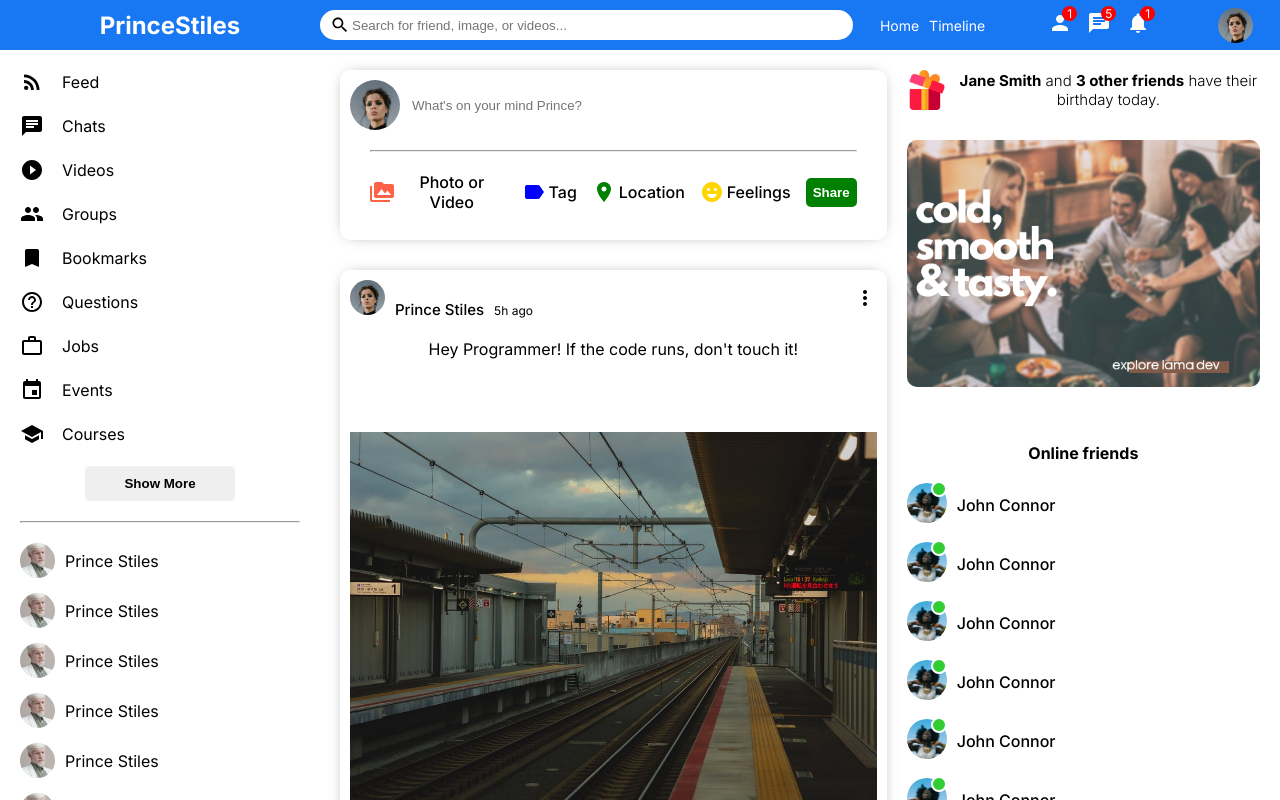
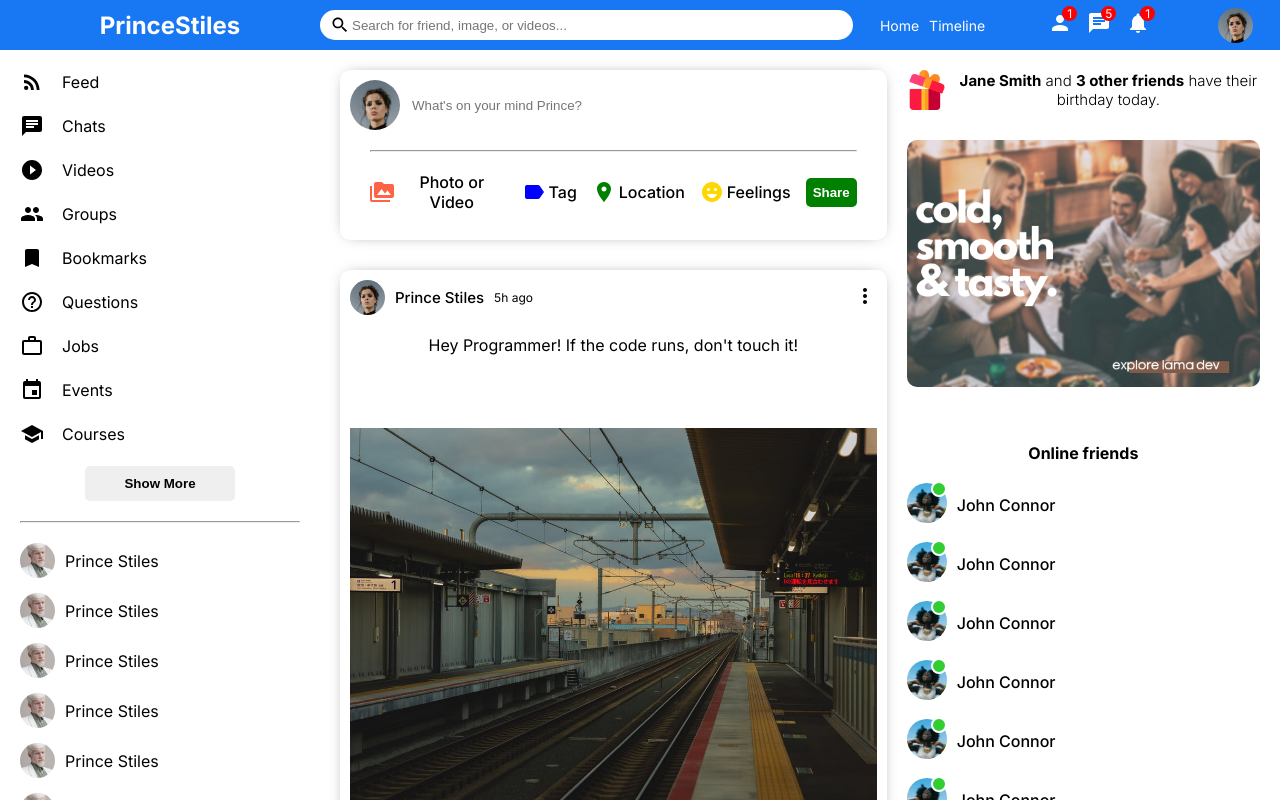
Before and after one commit to PrinceStiles/social-media-react-app, a React (Create React App) app: page / in a window 1280 px wide. Shown: the top 800 px of the page. Built offline with nearby package versions, Linux system fonts and the light colour scheme.

Commit message:
post component updated

```diff
--- a/src/components/post/Post.jsx
+++ b/src/components/post/Post.jsx
@@ -7,7 +7,7 @@ const Post = () => {
     <div className='post'>
         <div className="postWrapper">
             <div className="postTop">
-                <div className="postLeft">
+                <div className="postTopLeft">
                     <img src="/assets/person/1.jpeg" alt="" className="postProfileImg" />
                     <span className="postUsername">Prince Stiles</span>
                     <span className="postDate">5h ago</span>
```
